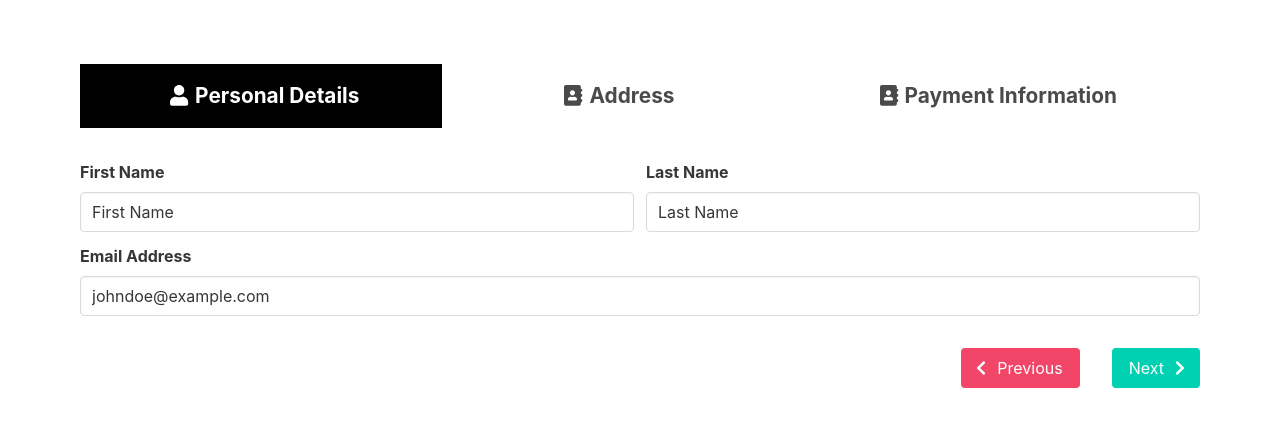
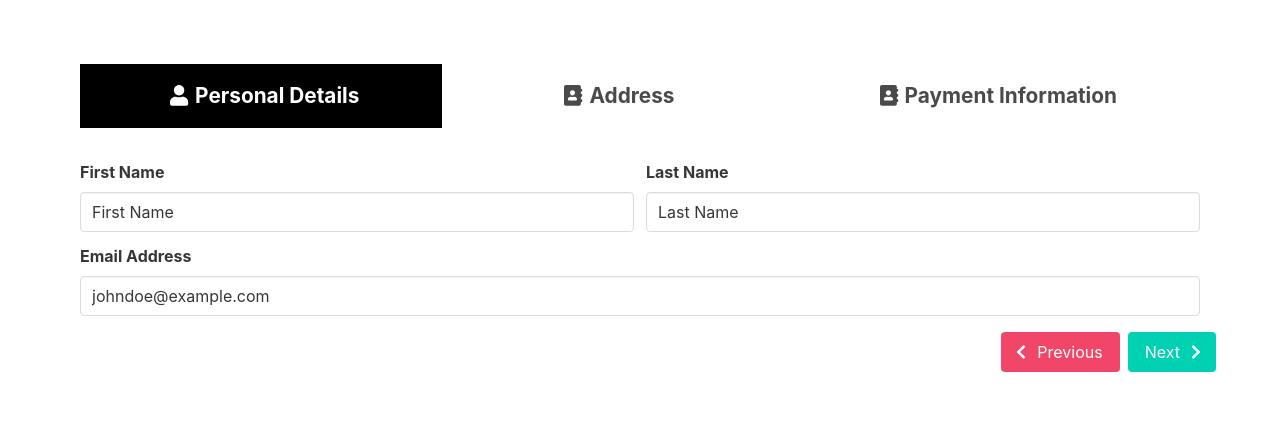
Before and after one commit to mainawycliffe/ng-cdk-stepper-example, an Angular app: page / in a window 1280 px wide. Shown: the top 426 px of the page. Built offline with nearby package versions, Linux system fonts and the light colour scheme.

Commit message:
Use buttons container instead of div

```diff
--- a/src/app/stepper/my-stepper/my-stepper.component.html
+++ b/src/app/stepper/my-stepper/my-stepper.component.html
@@ -17,15 +17,14 @@
   </div>
 
   <footer class="my-footer">
-    <div>
+    <div class="buttons">
       <button class="button is-outline is-danger" cdkStepperPrevious>
         <span class="icon medium">
           <fa-icon [icon]="faChevronLeft"> </fa-icon>
         </span>
         <span> Previous</span>
       </button>
-    </div>
-    <div>
+
       <button [disabled]="linear && !selected.optional && selected.hasError" class="button is-outline is-primary"
         cdkStepperNext>
         <span> Next</span>
--- a/src/app/stepper/my-stepper/my-stepper.component.scss
+++ b/src/app/stepper/my-stepper/my-stepper.component.scss
@@ -43,8 +43,4 @@
   display: flex;
   flex-direction: row;
   justify-content: flex-end;
-
-  div {
-    padding: 1rem;
-  }
 }
```
